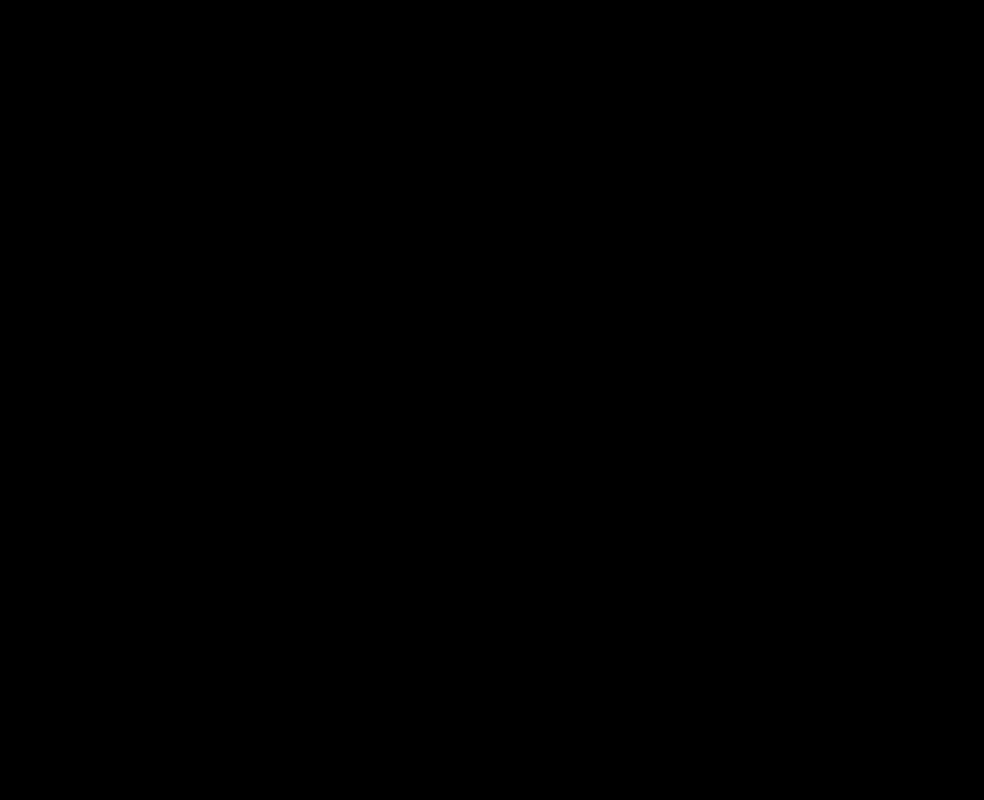
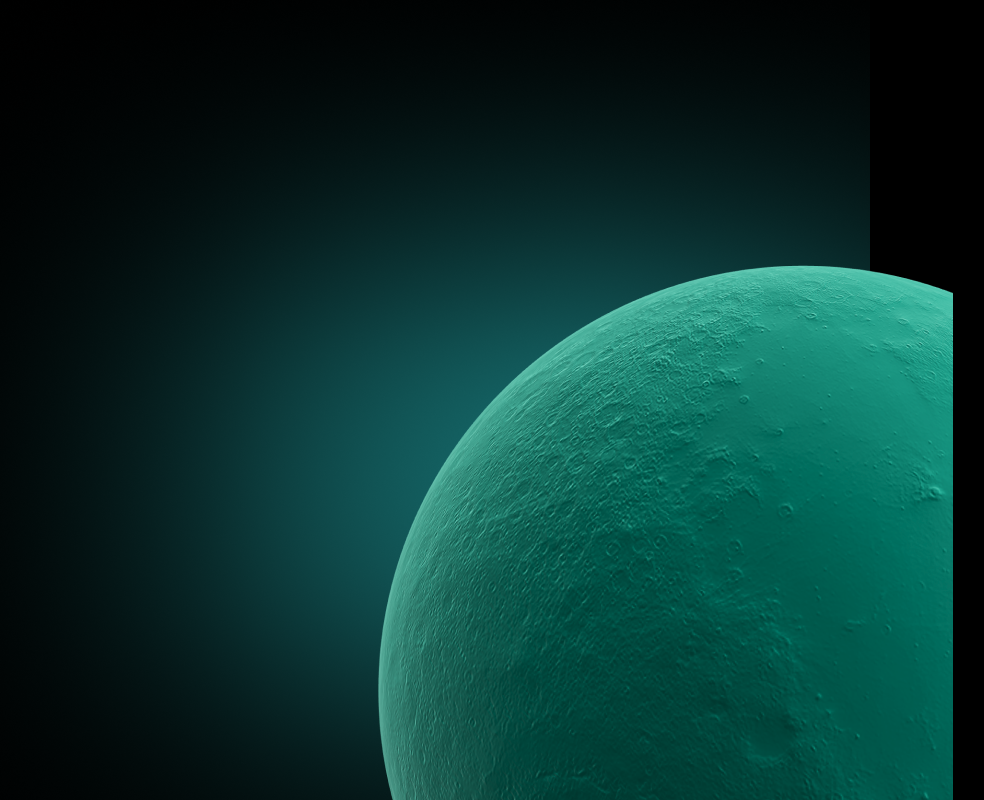
Before and after one commit to Norenium/lenzo.io, a website: page index.html in a window 1280 px wide. Shown: the top 800 px of the page, without its empty margins (265-1249 px from the left). Drawn offline with nearby package versions, Linux system fonts and the light colour scheme.

Commit message:
html updated

```diff
--- a/home.css
+++ b/home.css
@@ -1,3 +1,8 @@
 body{
     background-color: black;
 }
+.box-1{
+    background-image: url(assets/images/Elements/Rectangle\ 3.png);
+    background-repeat: no-repeat;
+
+}
--- a/index.html
+++ b/index.html
@@ -57,11 +57,25 @@
 
 
 
-<!-- <div class="row">
-      <div class="col-md-1"></div>
-      <div class="col-md-10"></div>
-      <div class="col-md-1"></div>
-</div> -->
+      <div class="row">
+            <div class="col-md-1"></div>
+            <div class="col-md-10">
+                  <section class="box-1">
+                        <img class="moon" src="assets/images/Elements/Vectary texture (1).png" alt="">
+                  </section>
+            </div>
+            <div class="col-md-1"></div>
+      </div>
+
+
+
+
+
+
+
+
+
+
 
       <script src="node_modules/bootstrap/dist/js/bootstrap.js"></script>
 
```
